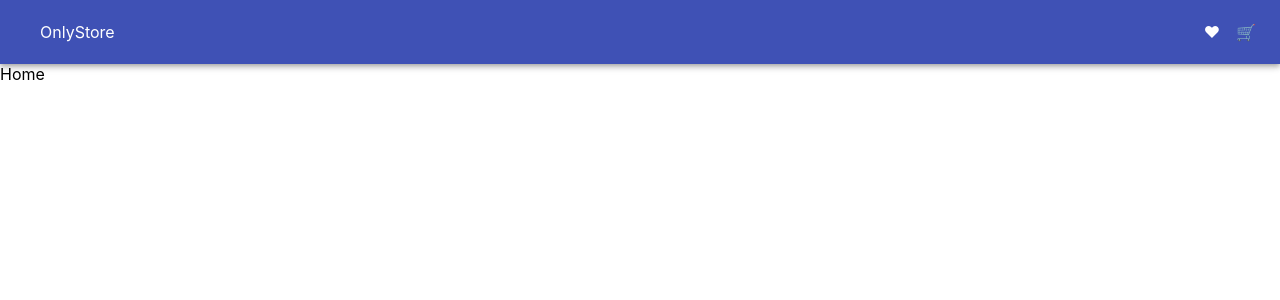
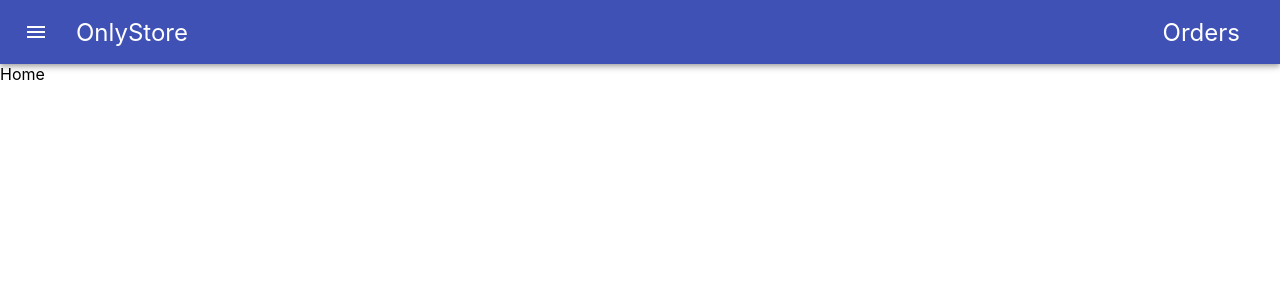
Before and after one commit to KND-Devsnest/onlystore, a React (Vite) app: page / in a window 1280 px wide. Shown: the top 300 px of the page. Built offline with nearby package versions, Linux system fonts and the light colour scheme.

Commit message:
router implemented

```diff
--- a/src/components/Navbar.jsx
+++ b/src/components/Navbar.jsx
@@ -1,11 +1,15 @@
-import { AppBar, Toolbar } from "@material-ui/core";
 import { makeStyles } from "@material-ui/core/styles";
+import AppBar from "@material-ui/core/AppBar";
+import Toolbar from "@material-ui/core/Toolbar";
+import IconButton from "@material-ui/core/IconButton";
+import MenuIcon from "@material-ui/icons/Menu";
 import React from "react";
 import { Link } from "react-router-dom";
 
 const useStyles = makeStyles((theme) => ({
   root: {
     flexGrow: 1,
+    fontSize: "1.5rem",
   },
   menuButton: {
     marginRight: theme.spacing(2),
@@ -21,15 +25,21 @@ const Navbar = () => {
     <div className={classes.root}>
       <AppBar position="static">
         <Toolbar>
-          <div className={classes.menuButton}></div>
+          <IconButton
+            edge="start"
+            className={classes.menuButton}
+            color="inherit"
+            aria-label="menu"
+          >
+            <MenuIcon />
+          </IconButton>
           <Link to="/" className={classes.title}>
             OnlyStore
           </Link>
           <div style={{ display: "flex" }}>
             <Link to="/orders" style={{ marginRight: "1rem" }}>
-              ❤
+              Orders
             </Link>
-            <div>🛒</div>
           </div>
         </Toolbar>
       </AppBar>
```
